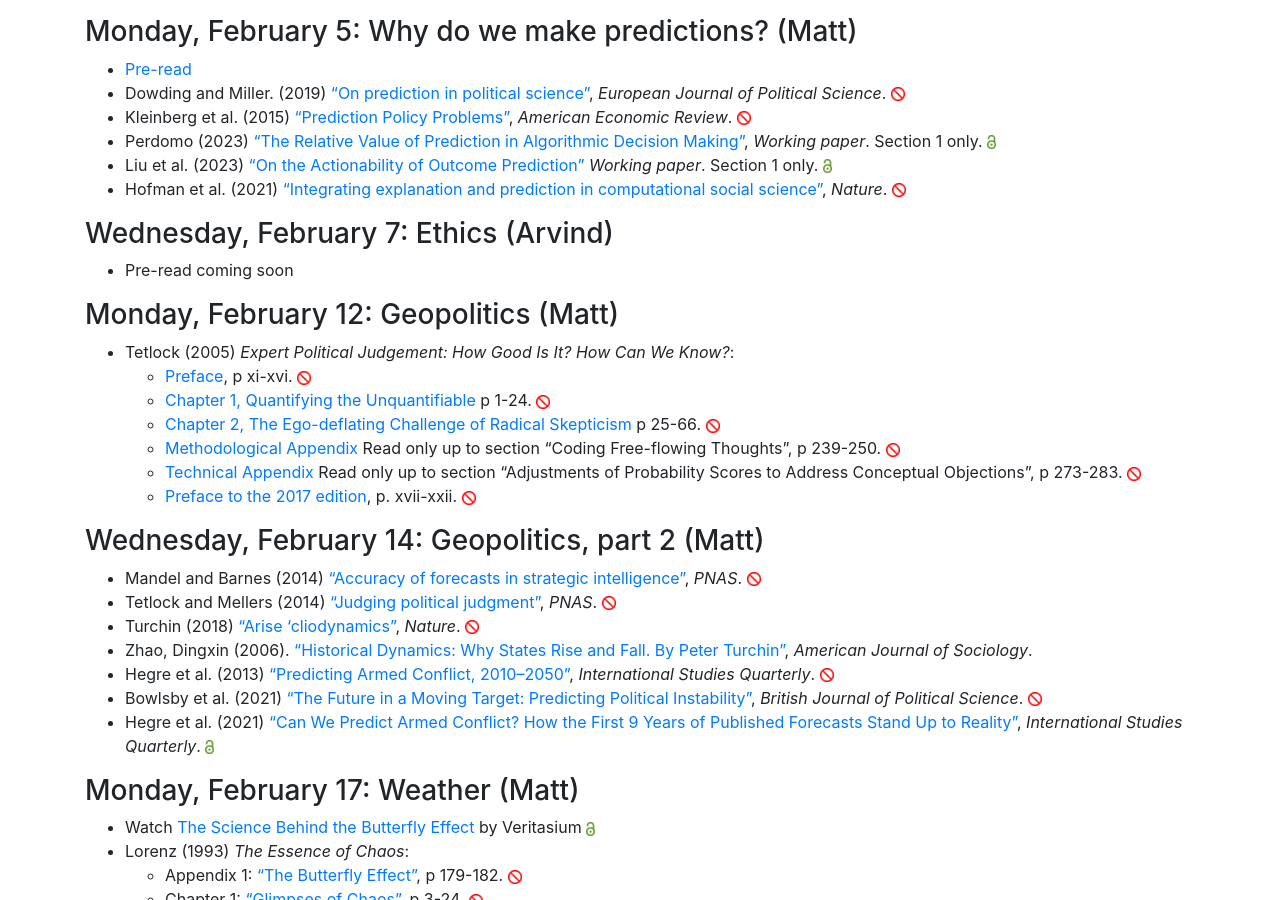
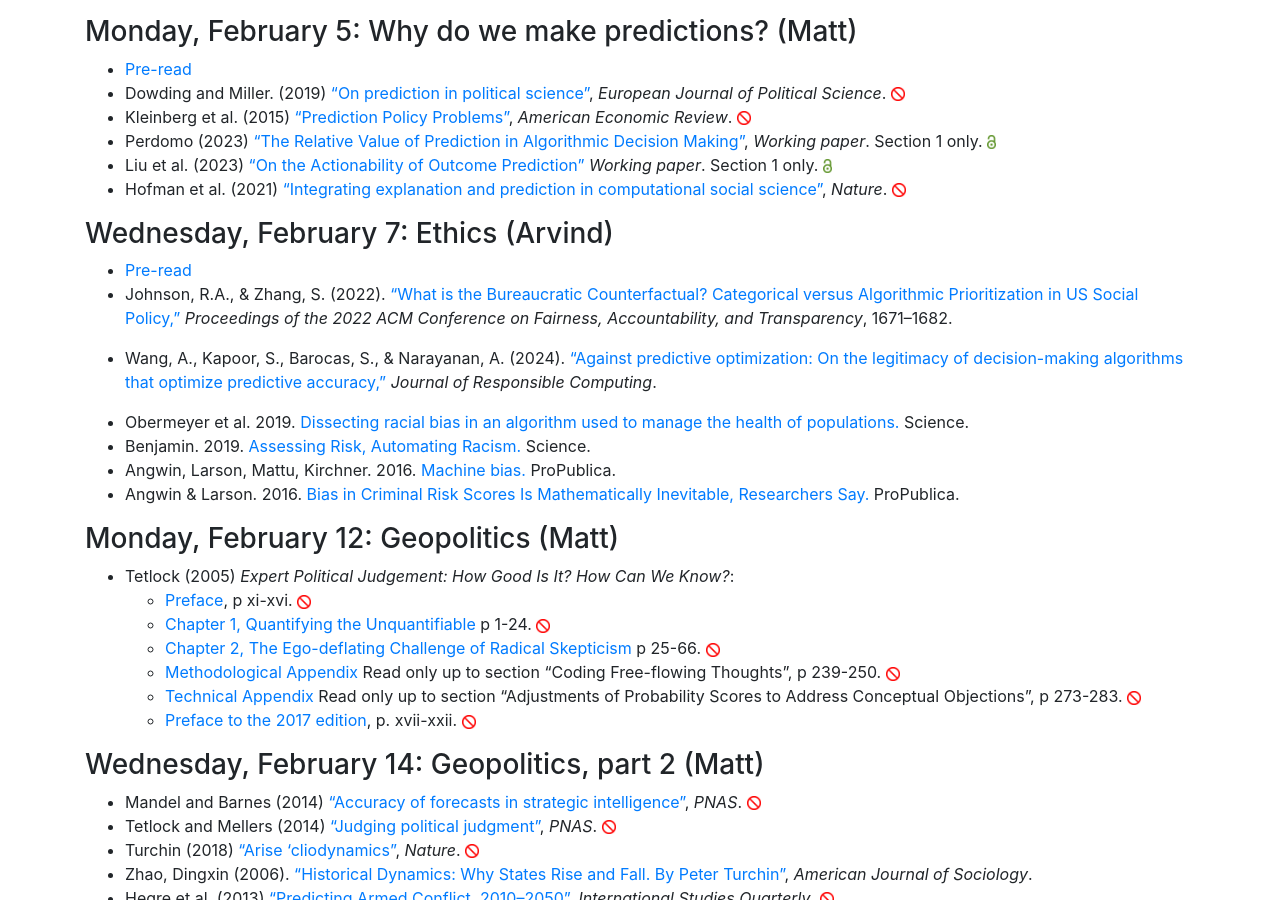
Before and after one commit to msalganik/soc555-cos598J_s2024, a Jekyll site: the page built from readings.md, in a window 1280 px wide and 900 px high, scrolled down 348 px. Built offline with Jekyll 4.4.1, drawn with Linux system fonts in a browser that asks for light colours; comment, search, counter and statistics services are not loaded.

Commit message:
ethics readings

```diff
--- a/readings.md
+++ b/readings.md
@@ -30,7 +30,16 @@ No required reading before class.
 
 ### Wednesday, February 7: Ethics (Arvind)
 
-- Pre-read coming soon
+- [Pre-read](https://docs.google.com/document/d/e/2PACX-1vRfRzMdzUrLWxA5dIByb_W56q6hkrn-VfrH2DWUCNjk9yPbWU_ZY0T4Al0CXye0NMOacHS4XdTqFILY/pub)
+- Johnson, R.A., & Zhang, S. (2022). ["What is the Bureaucratic Counterfactual? Categorical versus Algorithmic Prioritization in US Social Policy,"](https://dl.acm.org/doi/abs/10.1145/3531146.3533223) _Proceedings of the 2022 ACM Conference on Fairness, Accountability, and Transparency_, 1671–1682.
+
+- Wang, A., Kapoor, S., Barocas, S., & Narayanan, A. (2024). ["Against predictive optimization: On the legitimacy of decision-making algorithms that optimize predictive accuracy,"](https://papers.ssrn.com/sol3/papers.cfm?abstract_id=4238015) _Journal of Responsible Computing_.
+
+- Obermeyer et al. 2019. [Dissecting racial bias in an algorithm used to manage the health of populations.](https://science.sciencemag.org/content/366/6464/447) Science.
+- Benjamin. 2019. [Assessing Risk, Automating Racism.](https://science.sciencemag.org/content/366/6464/421) Science.
+- Angwin, Larson, Mattu, Kirchner. 2016. [Machine bias.](https://www.propublica.org/article/machine-bias-risk-assessments-in-criminal-sentencing) ProPublica.
+- Angwin & Larson. 2016. [Bias in Criminal Risk Scores Is Mathematically Inevitable, Researchers Say.](https://www.propublica.org/article/bias-in-criminal-risk-scores-is-mathematically-inevitable-researchers-say) ProPublica.
+
 
 ### Monday, February 12: Geopolitics (Matt)
 
```
